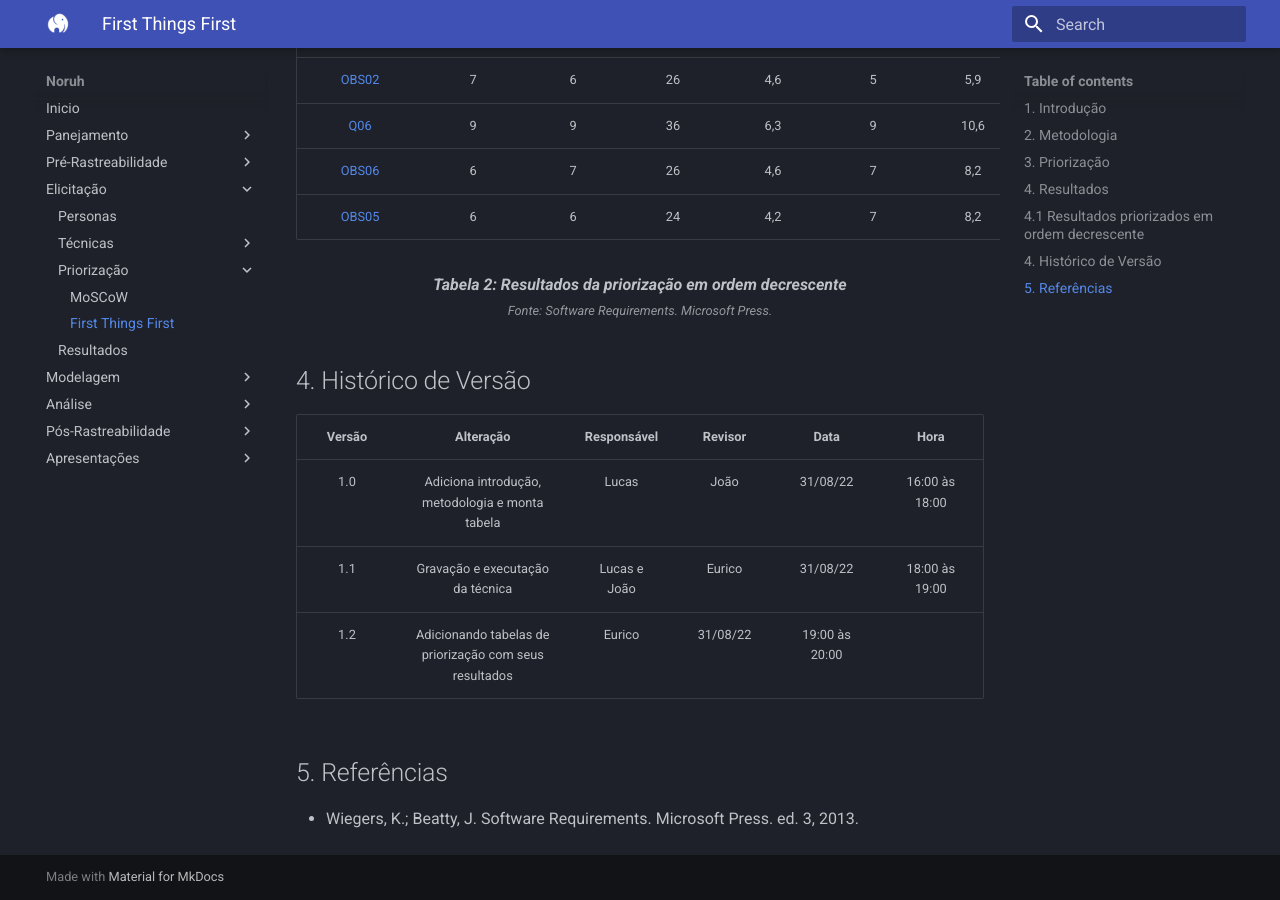
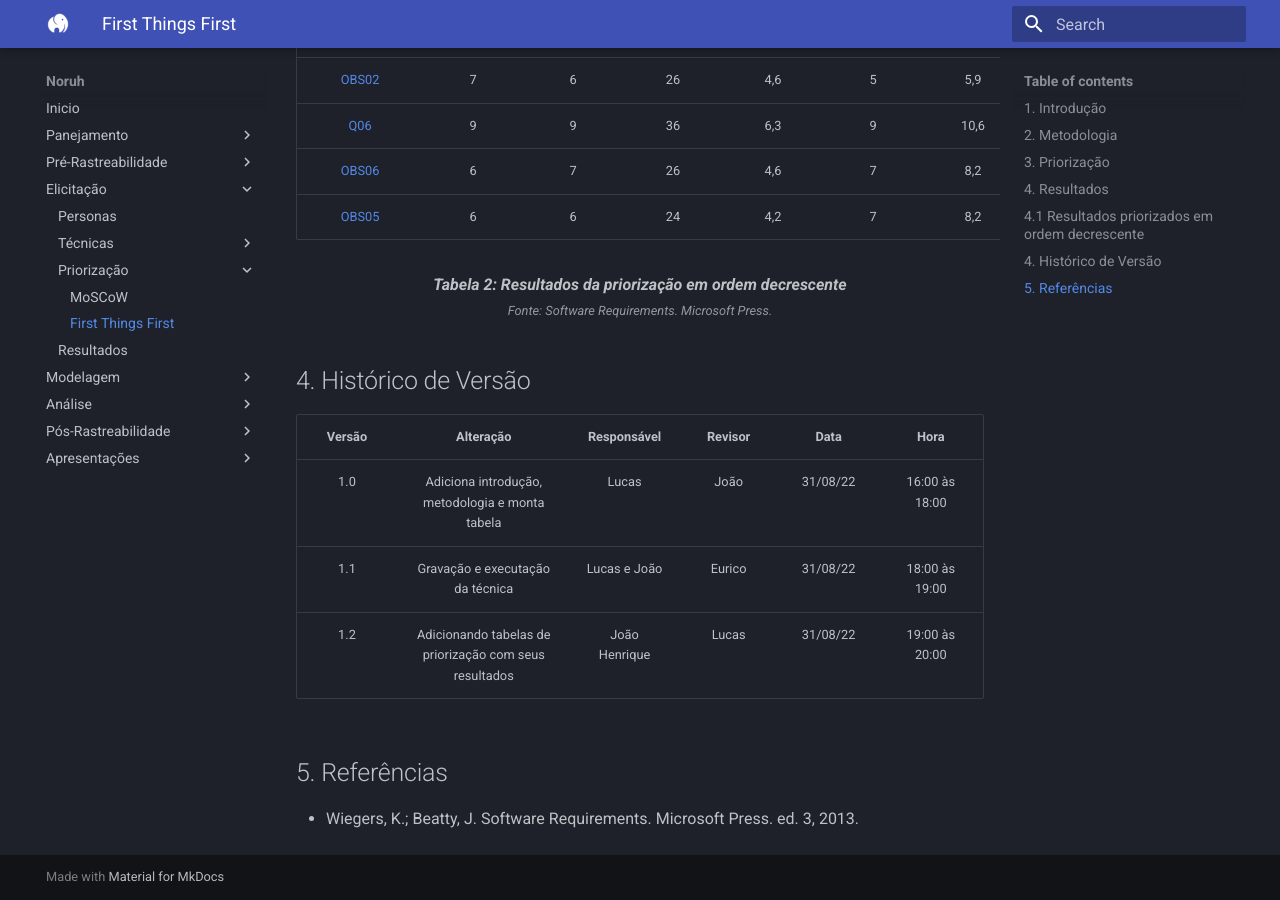
Before and after one commit to Thiab394/2022.1-Noruh, an MkDocs documentation site: the page built from docs/elicitacao/priorizacao/firstThingsFirst.md, in a window 1280 px wide and 900 px high, scrolled down 3564 px. Built offline with MkDocs 1.6.1 and Material for MkDocs 9.7.7, drawn with Linux system fonts in a browser that asks for light colours.

Commit message:
Arrumando historico de versão

```diff
--- a/docs/elicitacao/priorizacao/firstThingsFirst.md
+++ b/docs/elicitacao/priorizacao/firstThingsFirst.md
@@ -100,7 +100,7 @@
 | :----: | :-------------------: | :---------: | :-----: | :--------: | :------------: |
 |  1.0   | Adiciona introdução, metodologia e monta tabela |    Lucas    |      João  |  31/08/22  | 16:00 às 18:00  |
 |  1.1   | Gravação e executação da técnica  |    Lucas e João    |     Eurico    |  31/08/22  | 18:00 às 19:00  |
-|  1.2   |      Adicionando tabelas de priorização com seus resultados   |     Eurico    |  31/08/22  | 19:00 às 20:00  |
+|  1.2   |      Adicionando tabelas de priorização com seus resultados   |     João Henrique    |  Lucas |31/08/22| 19:00 às 20:00  |
 
 
 ## 5. Referências
```
